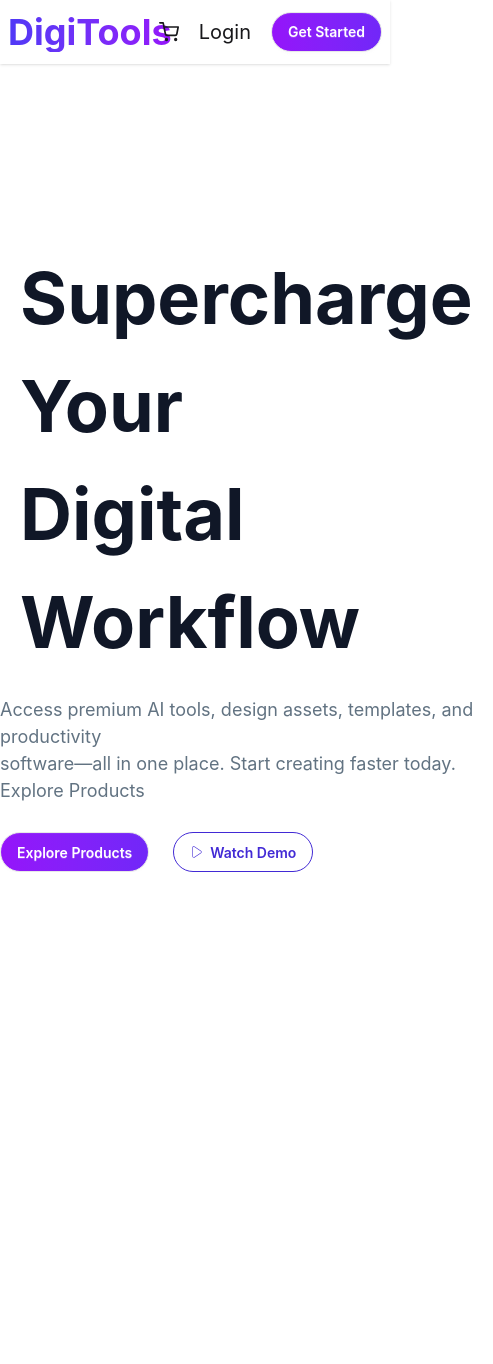
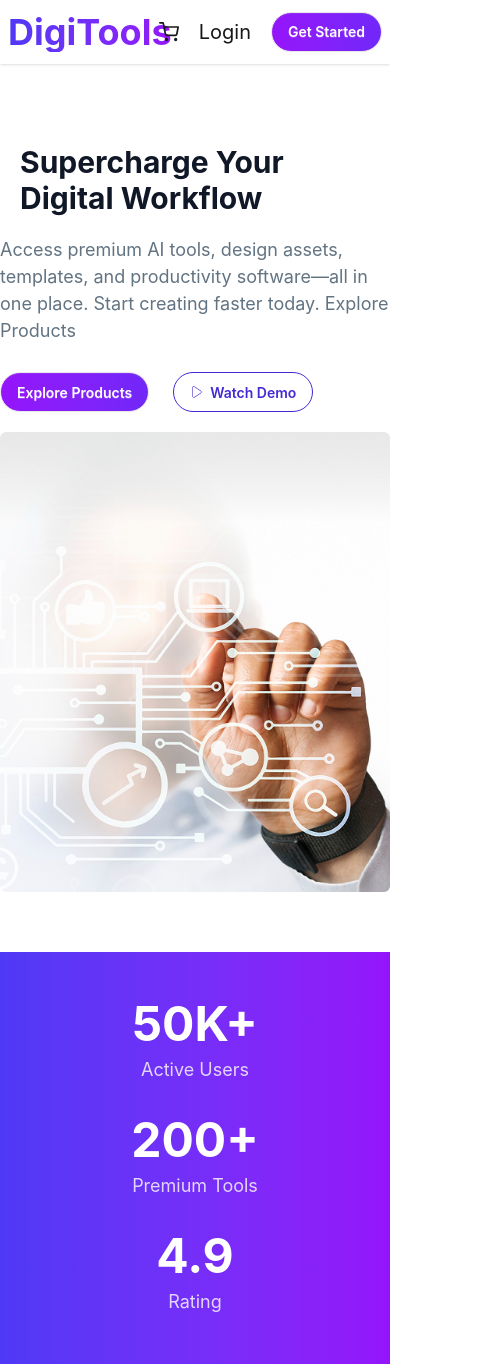
Before and after one commit to Haolader91/Assignment-Six, a React (Vite) app: page / in a window 390 px wide. Shown: the whole page, 493 px wide, since content can reach past the window. Before the commit the page ends 872 px from the top, so only its background shows below. Built offline with nearby package versions, Linux system fonts and the light colour scheme.

Commit message:
Add rating section and fix responsive issues.

```diff
--- a/src/App.jsx
+++ b/src/App.jsx
@@ -3,6 +3,7 @@ import { FaFacebookSquare } from "react-icons/fa";
 import { ArrowBigRight } from "lucide-react";
 import NavBar from "./components/Header/NavBar/NavBar";
 import Banner from "./components/Header/Banner/Banner";
+import Rating from "./components/MainBody/Rating/Rating";
 
 function App() {
   return (
@@ -10,9 +11,16 @@ function App() {
       <header>
         <nav>
           <NavBar></NavBar>
+        </nav>
+        <section>
           <Banner></Banner>
-        </nav>
+        </section>
       </header>
+      <main>
+        <section>
+          <Rating></Rating>
+        </section>
+      </main>
     </>
   );
 }
--- a/src/components/Header/Banner/Banner.jsx
+++ b/src/components/Header/Banner/Banner.jsx
@@ -5,17 +5,18 @@ import { CiPlay1 } from "react-icons/ci";
 const Banner = () => {
   return (
     <div>
-      <div className="mt-15">
-        <div className="container mx-auto max-h-screen flex justify-between gap-5">
-          <div className="mt-25">
-            <h2 className="text-[72px] font-bold text-[#101727] p-5">
-              Supercharge Your <br />
+      <div className="my-15">
+        <div className="container mx-auto flex justify-between gap-5 flex-col md:flex-row">
+          <div className="flex flex-col justify-center">
+            <h2 className="text-3xl sm:text-4xl lg:text-[72px] font-bold text-[#101727] p-5">
+              Supercharge Your <br className="hidden md:block" />
               Digital Workflow
             </h2>
             <p className="text-[18px] text-[#627382]">
               Access premium AI tools, design assets, templates, and
-              productivity <br /> software—all in one place. Start creating
-              faster today. <br /> Explore Products
+              productivity <br className="hidden md:block" /> software—all in
+              one place. Start creating faster today.{" "}
+              <br className="hidden md:block" /> Explore Products
             </p>
             <div className="mt-7 flex gap-6">
               <button className="btn p-4 bg-linear-to-r from-[#9514FA] to-[#7127F8] text-white rounded-full">
@@ -29,7 +30,7 @@ const Banner = () => {
               </button>
             </div>
           </div>
-          <div className="">
+          <div className="flex flex-col justify-center">
             <img src={bannerImg} alt="" />
           </div>
         </div>
--- /dev/null
+++ b/src/components/MainBody/Rating/Rating.jsx
@@ -0,0 +1,32 @@
+import React from "react";
+
+const Rating = () => {
+  return (
+    <div className="bg-linear-to-r from-[#4F39F6] to-[#9514FA]">
+      <div className="container mx-auto">
+        <div className="text-white py-12 px-6 flex flex-col md:flex-row items-center justify-around text-center gap-8">
+          <div className="flex-1">
+            <h2 className="text-5xl font-bold mb-2">50K+</h2>
+            <p className="text-lg opacity-80">Active Users</p>
+          </div>
+
+          <div className="hidden md:block w-px h-16 bg-white opacity-30"></div>
+
+          <div className="flex-1">
+            <h2 className="text-5xl font-bold mb-2">200+</h2>
+            <p className="text-lg opacity-80">Premium Tools</p>
+          </div>
+
+          <div className="hidden md:block w-px h-16 bg-white opacity-30"></div>
+
+          <div className="flex-1">
+            <h2 className="text-5xl font-bold mb-2">4.9</h2>
+            <p className="text-lg opacity-80">Rating</p>
+          </div>
+        </div>
+      </div>
+    </div>
+  );
+};
+
+export default Rating;
```
